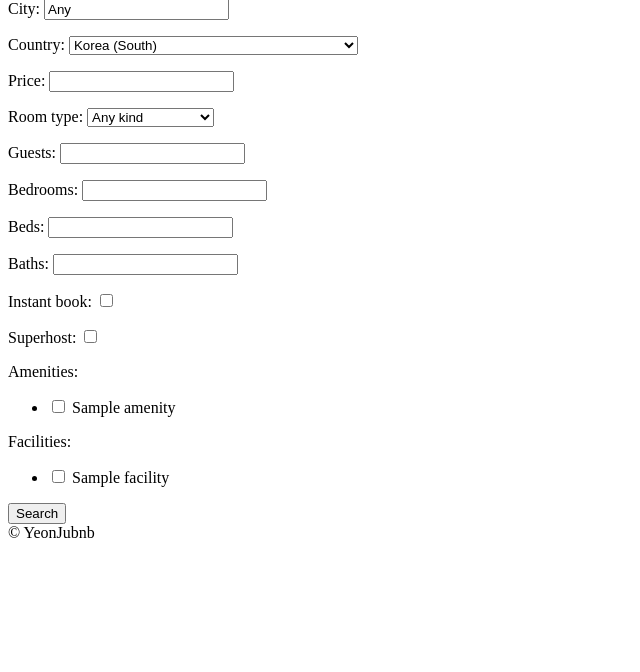
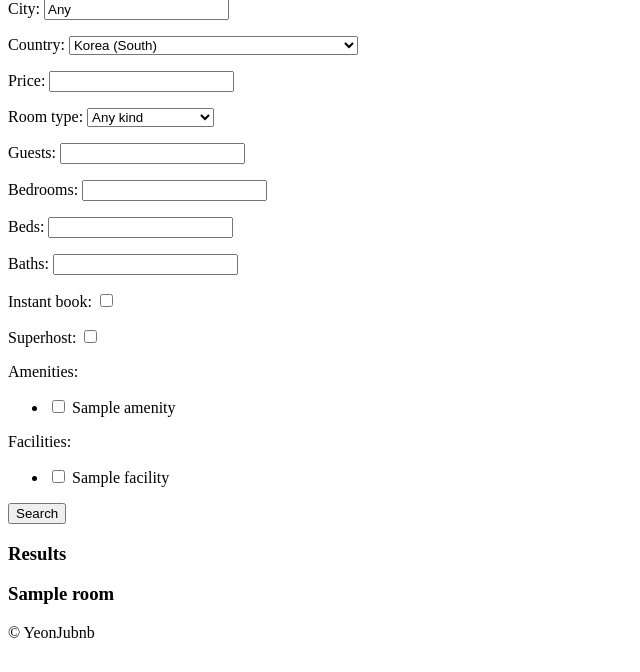
Before and after one commit to apple2062/airbnb-Django, a Django app: template templates/rooms/search.html in a window 1280 px wide. Shown: the part 128-800 px from the top of the page, without its empty margins (0-640 px from the left). Run offline with Django 3.2, Linux system fonts and the light colour scheme; the template is opened without the code that fills it: values that come from a table or form of the project are taken from there, others are empty; tables that the repository leaves empty hold one stand-in row (values such as "Sample post").

Commit message:
~#13.10 Finishing up SearchView

```diff
--- a/templates/rooms/search.html
+++ b/templates/rooms/search.html
@@ -18,4 +18,12 @@ Search
     <button> Search</button>
 </form>
 
+<h3>Results</h3>
+
+{% for room in rooms  %}
+<h3>{{room.name}}</h3>
+{% endfor %}
+
+
+
 {% endblock content %}
```
Also changed, not shown: rooms/views.py (+12 -1 lines).
